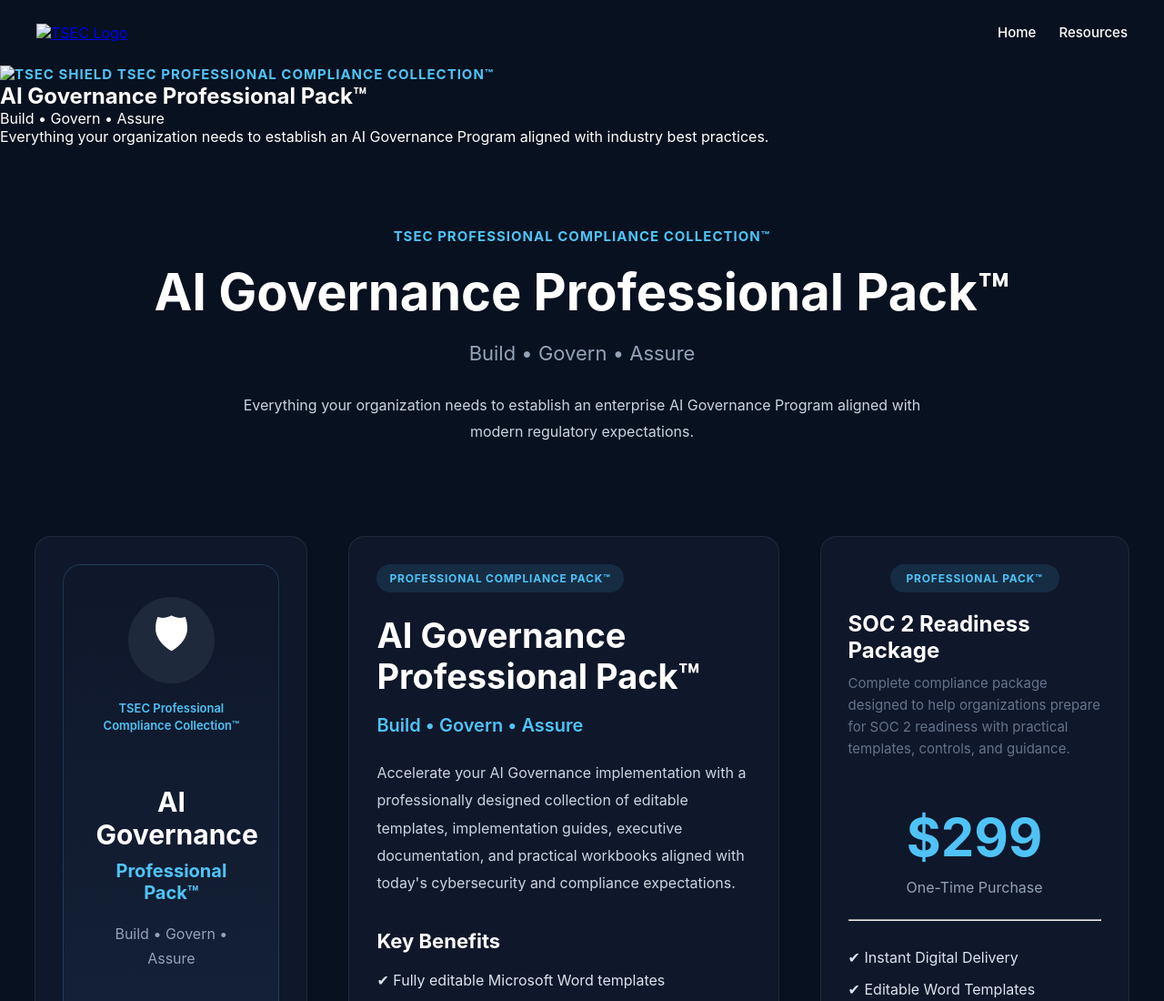
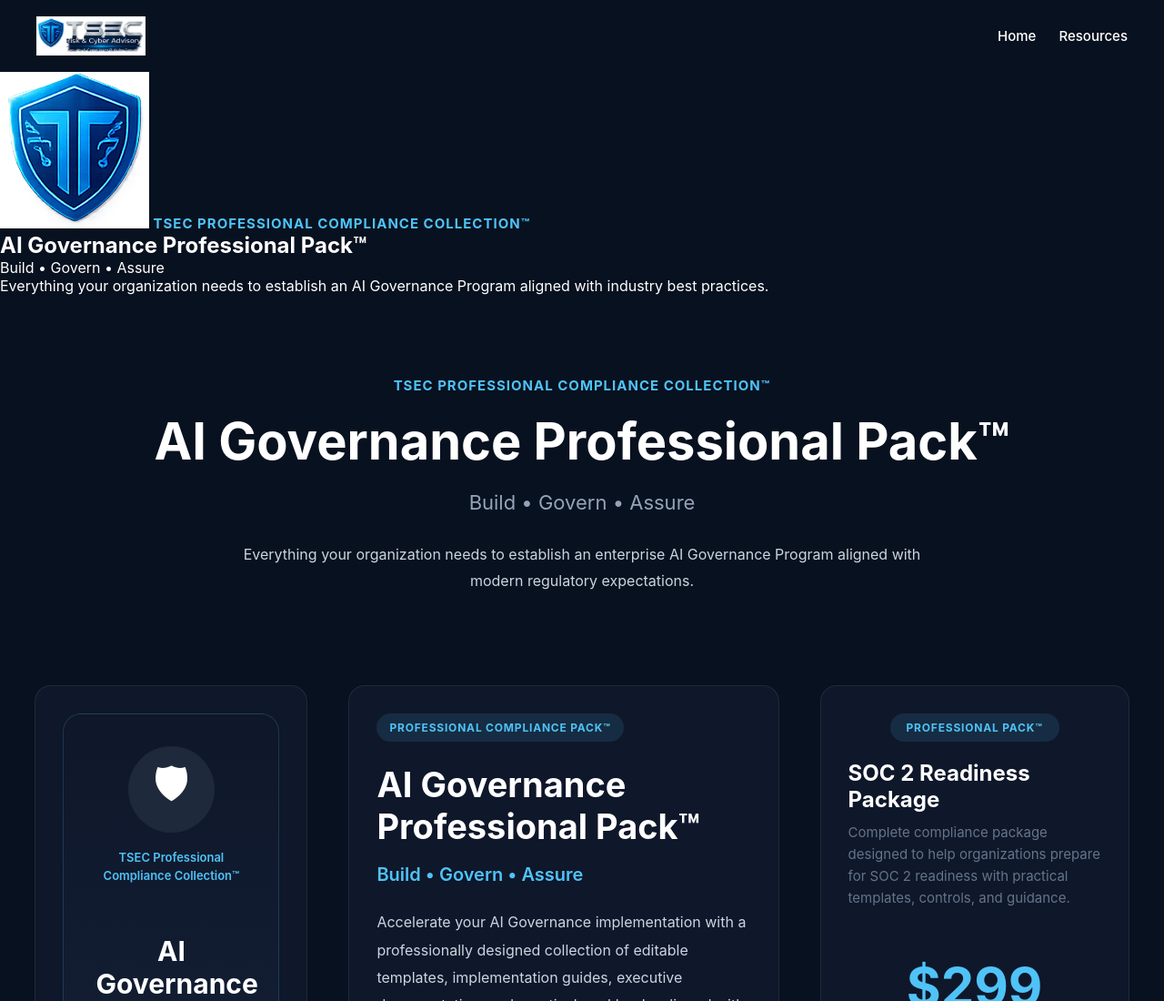
Before and after one commit to TSEC-GRC/tsec-website, a plain HTML site: page product.html in a window 1280 px wide. Shown: the top 1100 px of the page at 91% size. Drawn offline with Linux system fonts and the light colour scheme.

Commit message:
Change image paths from 'images' to 'assets'
Updated image source paths for logo and shield.

```diff
--- a/product.html
+++ b/product.html
@@ -23,7 +23,7 @@
 
             <a href="index.html" class="logo">
 
-                <img src="images/tsec-logo.png"
+                <img src="assets/tsec-logo.png"
                      alt="TSEC Logo">
 
             </a>
@@ -49,7 +49,7 @@
 
             <span class="collection">
 
-                <img src="images/tsec-shield.png" alt="TSEC Shield">
+                <img src="assets/tsec-shield.png" alt="TSEC Shield">
                 TSEC Professional Compliance Collection™
 
             </span>
```
